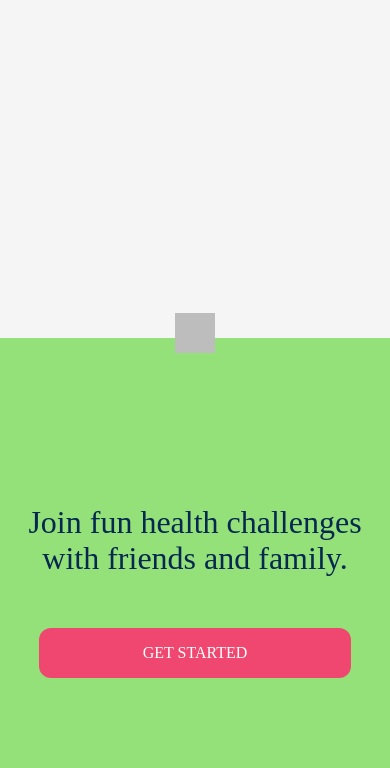
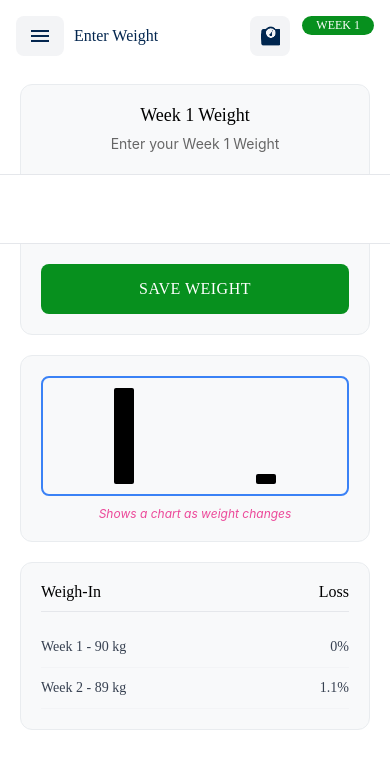
Before and after one commit to supervenus204/bingo-mobile-app, a React Native app: screen / in a window 390 px wide. Shown: the top 768 px of the page. Built offline with nearby package versions, Linux system fonts and the light colour scheme; what @stripe/stripe-react-native would draw is missing.

Commit message:
Add Google Sign-In functionality, update authentication services, and configure Firebase integration

```diff
--- a/package.json
+++ b/package.json
@@ -20,6 +20,8 @@
     "@rneui/themed": "^4.0.0-rc.8",
     "@stripe/stripe-react-native": "^0.39.0",
     "@supabase/supabase-js": "^2.57.4",
+    "install": "^0.13.0",
+    "npm": "^11.6.1",
     "react": "19.0.0",
     "react-native": "0.78.0",
     "react-native-country-picker-modal": "^2.0.0",
--- /dev/null
+++ b/src/components/ui/GoogleSignInButton.tsx
@@ -0,0 +1,64 @@
+import React from 'react';
+import { StyleSheet, Text, TouchableOpacity } from 'react-native';
+import { COLORS, FONTS } from '../../theme';
+
+interface GoogleSignInButtonProps {
+  onPress: () => void;
+  disabled?: boolean;
+  loading?: boolean;
+}
+
+export const GoogleSignInButton: React.FC<GoogleSignInButtonProps> = ({
+  onPress,
+  disabled = false,
+  loading = false,
+}) => {
+  return (
+    <TouchableOpacity
+      style={[styles.googleButton, disabled && styles.disabledButton]}
+      onPress={onPress}
+      disabled={disabled || loading}
+    >
+      <Text style={styles.googleIcon}>G</Text>
+      <Text style={styles.googleButtonText}>
+        {loading ? 'Signing in...' : 'Continue with Google'}
+      </Text>
+    </TouchableOpacity>
+  );
+};
+
+const styles = StyleSheet.create({
+  googleButton: {
+    flexDirection: 'row',
+    alignItems: 'center',
+    justifyContent: 'center',
+    backgroundColor: COLORS.white,
+    borderWidth: 1,
+    borderColor: COLORS.gray.mediumDark,
+    borderRadius: 999,
+    paddingVertical: 12,
+    marginBottom: 16,
+    shadowColor: '#000',
+    shadowOffset: {
+      width: 0,
+      height: 1,
+    },
+    shadowOpacity: 0.1,
+    shadowRadius: 2,
+    elevation: 2,
+  },
+  disabledButton: {
+    opacity: 0.6,
+  },
+  googleIcon: {
+    fontSize: 18,
+    fontWeight: 'bold',
+    color: '#4285F4',
+    marginRight: 12,
+  },
+  googleButtonText: {
+    color: COLORS.gray.dark,
+    fontFamily: FONTS.family.poppinsMedium,
+    fontSize: 14,
+  },
+});
--- a/src/components/ui/index.ts
+++ b/src/components/ui/index.ts
@@ -1,4 +1,5 @@
 export * from './Button';
+export * from './GoogleSignInButton';
 export * from './Input';
 export * from './Label';
 export * from './Loading';
--- a/src/constants/config.ts
+++ b/src/constants/config.ts
@@ -8,4 +8,4 @@ export const STRIPE_PUBLISHABLE_KEY =
 
 // Google Sign-In Configuration
 export const GOOGLE_WEB_CLIENT_ID =
-  '545790744553-526e2fs8tfbd6mochjbufarc1o3ojf0t.apps.googleusercontent.com';
+  '571025521754-lni2ac38h4csggfj6nlo03o2jstn9drd.apps.googleusercontent.com';
--- a/src/navigation/AppNavigator.tsx
+++ b/src/navigation/AppNavigator.tsx
@@ -29,7 +29,7 @@ export const AppNavigator = () => {
               paddingBottom: insets.bottom,
             },
           }}
-          initialRouteName={SCREEN_NAMES.WELCOME}
+          initialRouteName={SCREEN_NAMES.PLAY_CHALLENGE}
         >
           <Stack.Screen
             name={SCREEN_NAMES.WELCOME}
--- a/src/navigation/PlayChallengeNavigator.tsx
+++ b/src/navigation/PlayChallengeNavigator.tsx
@@ -114,7 +114,7 @@ export const PlayChallengeNavigator = () => {
   return (
     <Stack.Navigator
       screenOptions={{ headerShown: false }}
-      initialRouteName={SCREEN_NAMES._PLAY_CHALLENGE.HOME}
+      initialRouteName={SCREEN_NAMES._PLAY_CHALLENGE.ENTER_WEIGHT}
     >
       <Stack.Screen
         name={SCREEN_NAMES._PLAY_CHALLENGE.HOME}
--- a/src/screens/auth/SignIn.tsx
+++ b/src/screens/auth/SignIn.tsx
@@ -1,4 +1,4 @@
-import React, { useState } from 'react';
+import React, { useEffect, useState } from 'react';
 import {
   Image,
   ScrollView,
@@ -7,9 +7,14 @@ import {
   TouchableOpacity,
   View,
 } from 'react-native';
-import { Button, Input } from '../../components/ui';
+import { Button, GoogleSignInButton, Input } from '../../components/ui';
+import { GOOGLE_WEB_CLIENT_ID } from '../../constants/config';
 import { COLORS, FONTS } from '../../theme';
 
+import {
+  GoogleSignin,
+  statusCodes,
+} from '@react-native-google-signin/google-signin';
 import { useNavigation } from '@react-navigation/native';
 import { SCREEN_NAMES } from '../../constants';
 import { useAuth } from '../../hooks';
@@ -19,10 +24,22 @@ export const SignInScreen: React.FC = () => {
   const [email, setEmail] = useState('seniordev55@gmail.com');
   const [password, setPassword] = useState('password');
 
-  const { signIn, loading, error, token, isAuthenticated } = useAuth();
+  const { signIn, loading, error, token, isAuthenticated, signInWithGoogle } =
+    useAuth();
   const { showToast } = useToast();
 
   const navigation = useNavigation();
+
+  useEffect(() => {
+    GoogleSignin.configure({
+      webClientId: GOOGLE_WEB_CLIENT_ID,
+      offlineAccess: false,
+      hostedDomain: '',
+      forceCodeForRefreshToken: false,
+      accountName: '',
+      iosClientId: '',
+    });
+  }, []);
 
   // useEffect(() => {
   //   if (isAuthenticated) {
@@ -45,9 +62,24 @@ export const SignInScreen: React.FC = () => {
 
   const handleGoogleSignIn = async () => {
     try {
-      showToast('Google Sign In functionality will be implemented', 'info');
-    } catch (err) {
-      showToast('Google Sign In failed', 'error');
+      await GoogleSignin.hasPlayServices();
+
+      const userInfo = await GoogleSignin.signIn();
+
+      if (userInfo.data?.idToken) {
+        await signInWithGoogle(userInfo.data.idToken);
+        navigation.navigate(SCREEN_NAMES.DASHBOARD as never);
+      }
+    } catch (error: any) {
+      if (error.code === statusCodes.SIGN_IN_CANCELLED) {
+        showToast('Sign in was cancelled', 'info');
+      } else if (error.code === statusCodes.IN_PROGRESS) {
+        showToast('Sign in is already in progress', 'info');
+      } else if (error.code === statusCodes.PLAY_SERVICES_NOT_AVAILABLE) {
+        showToast('Play services not available', 'error');
+      } else {
+        showToast('Google Sign In failed', 'error');
+      }
     }
   };
 
@@ -115,13 +147,11 @@ export const SignInScreen: React.FC = () => {
           </View>
 
           {/* Google Sign In */}
-          <TouchableOpacity
-            style={styles.googleButton}
+          <GoogleSignInButton
             onPress={handleGoogleSignIn}
-          >
-            <Text style={styles.googleIcon}>G</Text>
-            <Text style={styles.googleButtonText}>Continue with Google</Text>
-          </TouchableOpacity>
+            disabled={loading}
+            loading={loading}
+          />
 
           {/* Create Account Section */}
           <View style={styles.createAccountContainer}>
@@ -218,36 +248,6 @@ const styles = StyleSheet.create({
     fontFamily: FONTS.family.poppinsMedium,
     fontSize: 12,
   },
-  googleButton: {
-    flexDirection: 'row',
-    alignItems: 'center',
-    justifyContent: 'center',
-    backgroundColor: COLORS.white,
-    borderWidth: 1,
-    borderColor: COLORS.gray.mediumDark,
-    borderRadius: 999,
-    paddingVertical: 12,
-    marginBottom: 16,
-    shadowColor: '#000',
-    shadowOffset: {
-      width: 0,
-      height: 1,
-    },
-    shadowOpacity: 0.1,
-    shadowRadius: 2,
-    elevation: 2,
-  },
-  googleIcon: {
-    fontSize: 18,
-    fontWeight: 'bold',
-    color: '#4285F4',
-    marginRight: 12,
-  },
-  googleButtonText: {
-    color: COLORS.gray.dark,
-    fontFamily: FONTS.family.poppinsMedium,
-    fontSize: 14,
-  },
   createAccountContainer: {
     flexDirection: 'row',
     justifyContent: 'center',
--- a/src/screens/play-challenge/EnterWeight.tsx
+++ b/src/screens/play-challenge/EnterWeight.tsx
@@ -1,5 +1,6 @@
 import React, { useState } from 'react';
 import {
+  ScrollView,
   StyleSheet,
   Text,
   TextInput,
@@ -10,10 +11,22 @@ import { Header } from '../../components/play-challenge/Header';
 import { useChallengesStore } from '../../store';
 import { COLORS, FONTS } from '../../theme';
 
+interface WeightEntry {
+  week: number;
+  weight: number;
+  loss: number;
+}
+
 export const EnterWeight: React.FC = () => {
   const { currentChallenge } = useChallengesStore();
-  const [weight, setWeight] = useState('88');
+  const [weight, setWeight] = useState('100');
   const [note, setNote] = useState('');
+
+  // Mock data for weight history
+  const [weightHistory, setWeightHistory] = useState<WeightEntry[]>([
+    { week: 1, weight: 90.0, loss: 0 },
+    { week: 2, weight: 89.0, loss: 1.1 },
+  ]);
 
   const handleIncrement = () => {
     const currentValue = parseFloat(weight) || 0;
@@ -27,11 +40,49 @@ export const EnterWeight: React.FC = () => {
     }
   };
 
+  const handleSave = () => {
+    const currentWeek = currentChallenge?.current_week || 1;
+    const newWeight = parseFloat(weight);
 
+    if (newWeight > 0) {
+      const previousWeight =
+        weightHistory[weightHistory.length - 1]?.weight || newWeight;
+      const loss =
+        previousWeight > 0
+          ? ((previousWeight - newWeight) / previousWeight) * 100
+          : 0;
 
-  const handleSave = () => {
-    // TODO: Implement save weight functionality
-    console.log('Save weight:', weight, 'Note:', note);
+      const newEntry: WeightEntry = {
+        week: currentWeek,
+        weight: newWeight,
+        loss: Math.round(loss * 10) / 10,
+      };
+
+      setWeightHistory(prev => [...prev, newEntry]);
+    }
+  };
+
+  const renderChart = () => {
+    const maxWeight = Math.max(...weightHistory.map(entry => entry.weight));
+    const minWeight = Math.min(...weightHistory.map(entry => entry.weight));
+    const range = maxWeight - minWeight || 1;
+
+    return (
+      <View style={styles.chartContainer}>
+        <View style={styles.chart}>
+          {weightHistory.map((entry, index) => {
+            const height = ((entry.weight - minWeight) / range) * 100;
+            return (
+              <View
+                key={index}
+                style={[styles.chartBar, { height: `${height}%` }]}
+              />
+            );
+          })}
+        </View>
+        <Text style={styles.chartLabel}>Shows a chart as weight changes</Text>
+      </View>
+    );
   };
 
   return (
@@ -41,14 +92,18 @@ export const EnterWeight: React.FC = () => {
         current_week={currentChallenge?.current_week || 1}
       />
 
-      <View style={styles.content}>
+      <ScrollView
+        style={styles.content}
+        contentContainerStyle={styles.scrollContent}
+        showsVerticalScrollIndicator={false}
+      >
+        {/* Current Week Weight Input */}
+        <View style={styles.weightCard}>
           <Text style={styles.weekTitle}>
-          WEEK {currentChallenge?.current_week || 1} WEIGHT
+            Week {currentChallenge?.current_week || 1} Weight
           </Text>
-
           <Text style={styles.subtitle}>
-          Enter your starting weight for Week{' '}
-          {currentChallenge?.current_week || 1}.
+            Enter your Week {currentChallenge?.current_week || 1} Weight
           </Text>
 
           <View style={styles.weightInputContainer}>
@@ -58,6 +113,13 @@ export const EnterWeight: React.FC = () => {
               onChangeText={setWeight}
               keyboardType="numeric"
               placeholder="0"
+              selectTextOnFocus={true}
+              returnKeyType="done"
+              underlineColorAndroid="transparent"
+              autoCorrect={false}
+              autoCapitalize="none"
+              multiline={false}
+              numberOfLines={1}
             />
             <View style={styles.controlsContainer}>
               <TouchableOpacity
@@ -76,40 +138,31 @@ export const EnterWeight: React.FC = () => {
             <Text style={styles.unitText}>kg</Text>
           </View>
 
-        <View style={styles.incrementContainer}>
-          <TouchableOpacity
-            onPress={handleDecrement}
-            style={styles.incrementButton}
-          >
-            <Text style={styles.incrementText}>−</Text>
-          </TouchableOpacity>
-          <Text style={styles.zeroText}>0</Text>
-          <TouchableOpacity
-            onPress={handleIncrement}
-            style={styles.incrementButton}
-          >
-            <Text style={styles.incrementText}>+</Text>
+          <TouchableOpacity style={styles.saveButton} onPress={handleSave}>
+            <Text style={styles.saveButtonText}>SAVE WEIGHT</Text>
           </TouchableOpacity>
         </View>
 
-        <TextInput
-          style={styles.noteInput}
-          value={note}
-          onChangeText={setNote}
-          placeholder="Add a note (optional)"
-          placeholderTextColor="#9CA3AF"
-          multiline
-        />
+        {/* Chart Section */}
+        {renderChart()}
 
-        <TouchableOpacity style={styles.saveButton} onPress={handleSave}>
-          <Text style={styles.saveButtonText}>SAVE WEIGHT</Text>
-        </TouchableOpacity>
+        {/* Weight History List */}
+        <View style={styles.historyCard}>
+          <View style={styles.historyHeader}>
+            <Text style={styles.historyHeaderText}>Weigh-In</Text>
+            <Text style={styles.historyHeaderText}>Loss</Text>
+          </View>
 
-        <Text style={styles.disclaimer}>
-          You can log Week 1 any time. Subsequent weeks must be recorded by
-          Sunday to avoid defaulting to your last entry.
+          {weightHistory.map((entry, index) => (
+            <View key={index} style={styles.historyRow}>
+              <Text style={styles.historyWeekText}>
+                Week {entry.week} - {entry.weight} kg
               </Text>
+              <Text style={styles.historyLossText}>{entry.loss}%</Text>
             </View>
+          ))}
+        </View>
+      </ScrollView>
     </View>
   );
 };
@@ -117,25 +170,69 @@ export const EnterWeight: React.FC = () => {
 const styles = StyleSheet.create({
   container: {
     flex: 1,
-    backgroundColor: '#F5F5F5',
+    backgroundColor: '#FFFFFF',
   },
   content: {
     flex: 1,
+  },
+  scrollContent: {
     paddingHorizontal: 20,
-    paddingTop: 30,
+    paddingTop: 20,
+    paddingBottom: 40,
+    flexGrow: 1,
+  },
+  chartContainer: {
+    backgroundColor: '#F8F9FA',
+    borderRadius: 12,
+    padding: 20,
+    marginBottom: 20,
     alignItems: 'center',
+    borderWidth: 1,
+    borderColor: '#E9ECEF',
+  },
+  chart: {
+    flexDirection: 'row',
+    alignItems: 'flex-end',
+    height: 120,
+    width: '100%',
+    justifyContent: 'space-around',
+    marginBottom: 10,
+    borderWidth: 2,
+    borderColor: '#3B82F6',
+    borderRadius: 8,
+    padding: 10,
+  },
+  chartBar: {
+    width: 20,
+    backgroundColor: '#000000',
+    borderRadius: 2,
+    minHeight: 10,
+  },
+  chartLabel: {
+    fontSize: 12,
+    color: '#EC4899',
+    fontStyle: 'italic',
+  },
+  weightCard: {
+    backgroundColor: '#F8F9FA',
+    borderRadius: 12,
+    padding: 20,
+    marginBottom: 20,
+    alignItems: 'center',
+    borderWidth: 1,
+    borderColor: '#E9ECEF',
   },
   weekTitle: {
     fontSize: 18,
     fontFamily: FONTS.family.poppinsBold,
-    color: COLORS.blue.oxford,
-    marginBottom: 16,
+    color: '#000000',
+    marginBottom: 8,
     textAlign: 'center',
   },
   subtitle: {
     fontSize: 14,
     color: '#666',
-    marginBottom: 40,
+    marginBottom: 20,
     textAlign: 'center',
     lineHeight: 20,
   },
@@ -147,19 +244,31 @@ const styles = StyleSheet.create({
     borderWidth: 1,
     borderColor: '#E5E7EB',
     paddingHorizontal: 20,
-    paddingVertical: 16,
+    paddingVertical: 15,
     marginBottom: 20,
-    minWidth: 300,
+    minWidth: 280,
+    height: 70,
+    justifyContent: 'space-between',
   },
   weightInput: {
     flex: 1,
-    fontSize: 24,
+    fontSize: 28,
     color: '#374151',
     textAlign: 'left',
     paddingRight: 10,
+    height: 50,
+    lineHeight: 50,
+    fontWeight: '500',
+    backgroundColor: 'transparent',
+    borderWidth: 0,
+    paddingVertical: 0,
+    paddingTop: 0,
+    paddingBottom: 0,
   },
   controlsContainer: {
+    flexDirection: 'column',
     alignItems: 'center',
+    marginLeft: 10,
     marginRight: 10,
   },
   controlButton: {
@@ -177,50 +286,12 @@ const styles = StyleSheet.create({
     color: '#374151',
     fontFamily: FONTS.family.poppinsMedium,
   },
-  incrementContainer: {
-    flexDirection: 'row',
-    alignItems: 'center',
-    gap: 20,
-    marginBottom: 40,
-  },
-  incrementButton: {
-    width: 40,
-    height: 40,
-    borderRadius: 20,
-    backgroundColor: '#F3F4F6',
-    justifyContent: 'center',
-    alignItems: 'center',
-  },
-  incrementText: {
-    fontSize: 20,
-    color: '#374151',
-    fontWeight: '500',
-  },
-  zeroText: {
-    fontSize: 24,
-    color: '#374151',
-    fontFamily: FONTS.family.poppinsMedium,
-  },
-  noteInput: {
-    width: '100%',
-    backgroundColor: '#FFFFFF',
-    borderRadius: 8,
-    borderWidth: 1,
-    borderColor: '#E5E7EB',
-    paddingHorizontal: 16,
-    paddingVertical: 16,
-    fontSize: 14,
-    color: '#374151',
-    marginBottom: 30,
-    minHeight: 50,
-  },
   saveButton: {
     width: '100%',
     backgroundColor: COLORS.green.forest,
     borderRadius: 8,
     paddingVertical: 16,
     alignItems: 'center',
-    marginBottom: 20,
   },
   saveButtonText: {
     color: '#FFFFFF',
@@ -228,11 +299,43 @@ const styles = StyleSheet.create({
     fontFamily: FONTS.family.poppinsBold,
     letterSpacing: 0.5,
   },
-  disclaimer: {
-    fontSize: 12,
-    color: '#6B7280',
-    textAlign: 'center',
-    lineHeight: 18,
-    paddingHorizontal: 10,
+  historyCard: {
+    backgroundColor: '#F8F9FA',
+    borderRadius: 12,
+    padding: 20,
+    marginBottom: 20,
+    borderWidth: 1,
+    borderColor: '#E9ECEF',
+  },
+  historyHeader: {
+    flexDirection: 'row',
+    justifyContent: 'space-between',
+    marginBottom: 15,
+    paddingBottom: 10,
+    borderBottomWidth: 1,
+    borderBottomColor: '#E5E7EB',
+  },
+  historyHeaderText: {
+    fontSize: 16,
+    fontFamily: FONTS.family.poppinsBold,
+    color: '#000000',
+  },
+  historyRow: {
+    flexDirection: 'row',
+    justifyContent: 'space-between',
+    alignItems: 'center',
+    paddingVertical: 12,
+    borderBottomWidth: 1,
+    borderBottomColor: '#F3F4F6',
+  },
+  historyWeekText: {
+    fontSize: 14,
+    color: '#374151',
+    fontFamily: FONTS.family.poppinsMedium,
+  },
+  historyLossText: {
+    fontSize: 14,
+    color: '#374151',
+    fontFamily: FONTS.family.poppinsMedium,
   },
 });
```
Also changed, not shown: src/hooks/useAuth.ts (+41 -2 lines), src/services/auth.service.ts (+18 -0 lines), 6 other files (tests, documents, lock files or other folders). Lines whose indentation alone changed are shown as unchanged.
